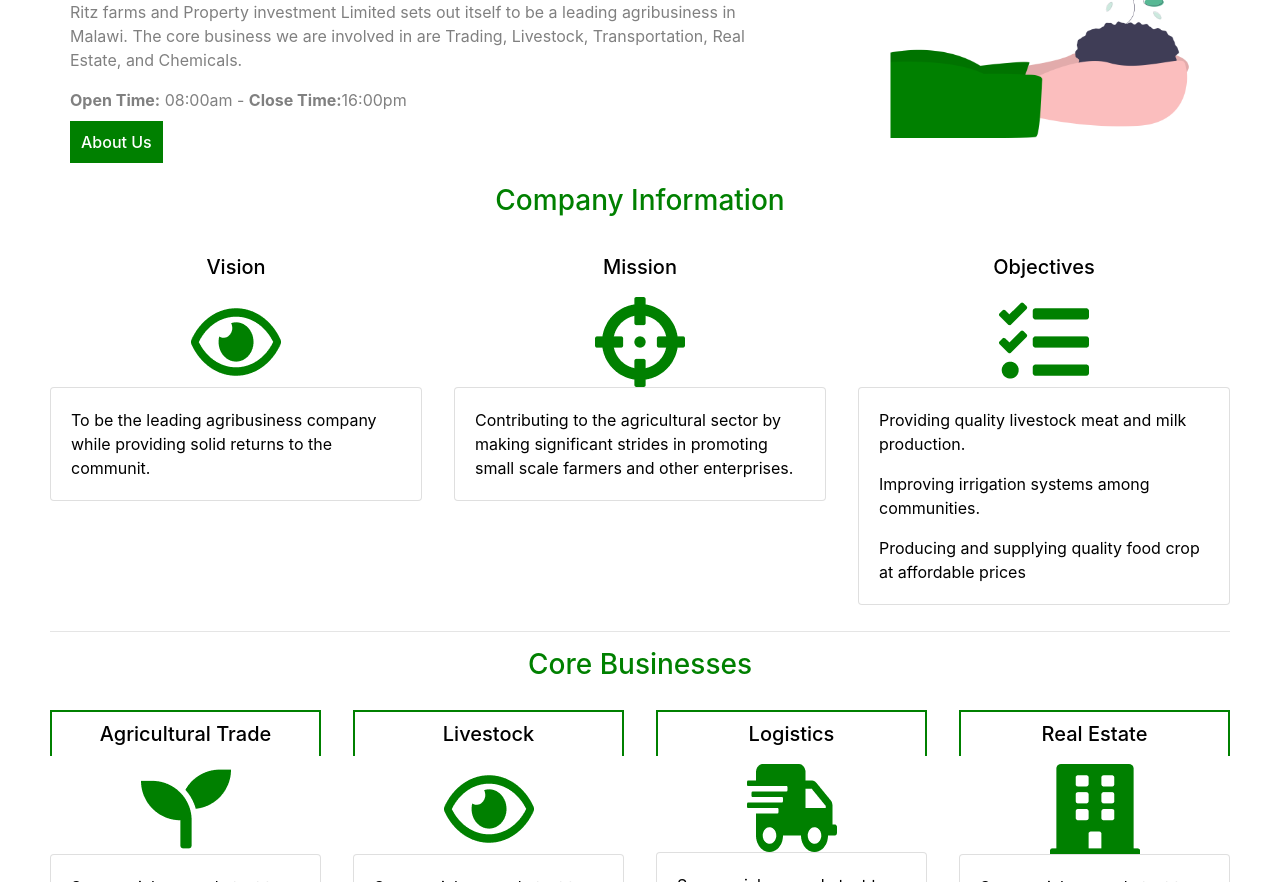
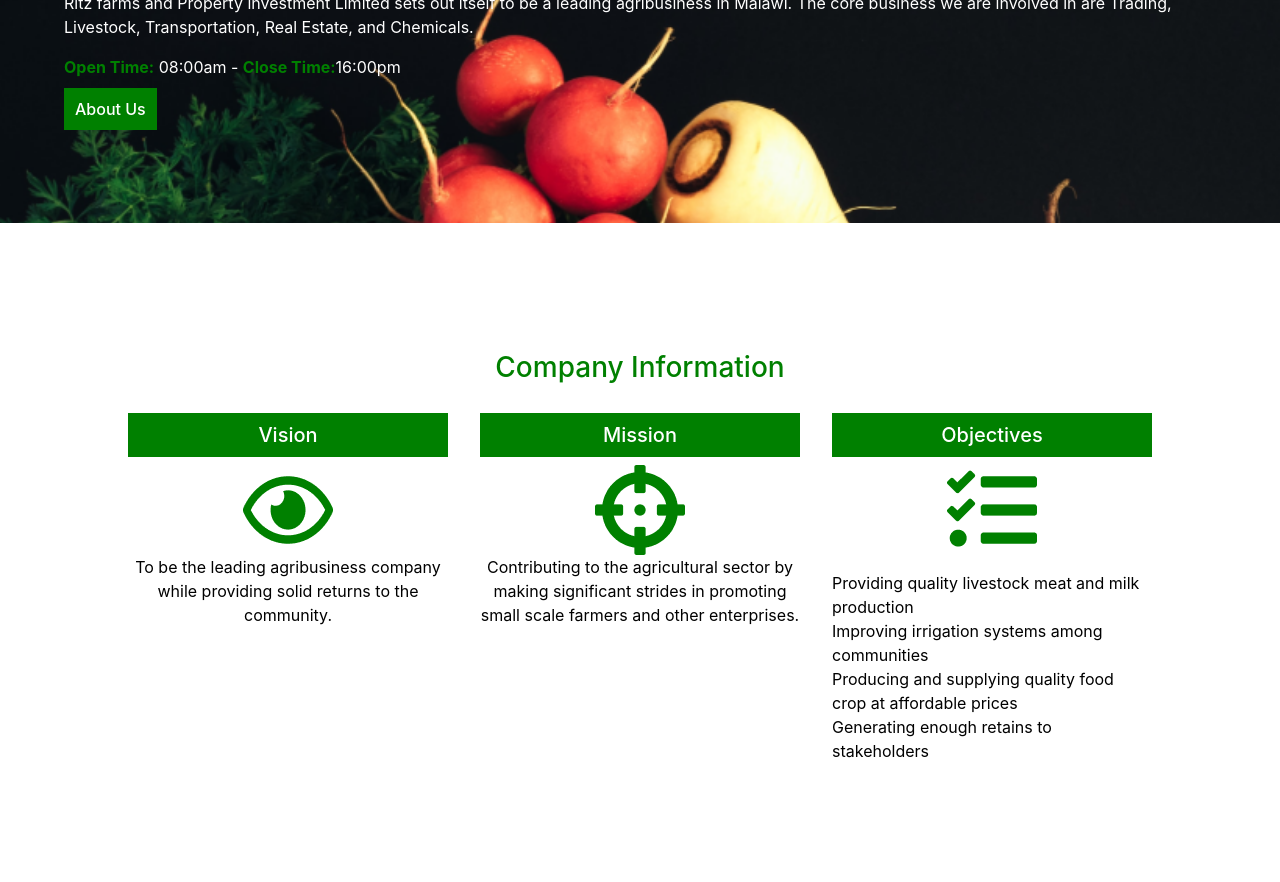
Before and after one commit to WatipasoChirambo/raf.github.io, a Gatsby site: page / in a window 1280 px wide. Shown: the part 250-1132 px from the top of the page. Built offline with nearby package versions, Linux system fonts and the light colour scheme; Gatsby itself is replaced by a stand-in of ours.

Commit message:
Company Information

```diff
--- a/gatsby-config.js
+++ b/gatsby-config.js
@@ -14,6 +14,7 @@
     `gatsby-transformer-sharp`,
     `gatsby-plugin-sharp`,
     `gatsby-plugin-styled-components`,
+    `gatsby-plugin-material-ui`,
     {
       resolve: `gatsby-source-filesystem`,
       options: {
--- a/package.json
+++ b/package.json
@@ -14,6 +14,7 @@
     "test": "echo \"Write tests! -> https://gatsby.dev/unit-testing\" && exit 1"
   },
   "dependencies": {
+    "@emotion/react": "^11.4.1",
     "@fortawesome/fontawesome-svg-core": "^1.2.35",
     "@fortawesome/free-brands-svg-icons": "^5.15.3",
     "@fortawesome/free-solid-svg-icons": "^5.15.3",
@@ -29,6 +30,7 @@
     "gatsby-plugin-google-fonts": "^1.0.1",
     "gatsby-plugin-image": "^1.3.1",
     "gatsby-plugin-manifest": "^3.8.0",
+    "gatsby-plugin-material-ui": "^4.0.3",
     "gatsby-plugin-page-creator": "^3.7.0",
     "gatsby-plugin-sass": "^4.8.0",
     "gatsby-plugin-sharp": "^3.3.1",
--- /dev/null
+++ b/src/components/Hero.js
@@ -0,0 +1,44 @@
+import React from 'react';
+import styled from "styled-components";
+import * as styles from "../styles/home.module.css";
+import { Link } from "gatsby";
+
+const Container = styled.div`
+padding-top:3%;
+padding-bottom:8%;
+margin-left:5%;
+margin-right:5%;
+opacity: 1;
+`;
+
+function Hero() {
+    return (
+        <div className={styles.hero}>
+            <Container>
+            <div>
+              <h1 style={{ color: `green`, textAlign:`left` }}>Fresh Farm Produce</h1>
+            </div>
+            <div className={styles.hero_text}>
+              <p style={{ color: `white` }}>
+                Ritz farms and Property investment Limited sets out itself to be
+                a leading agribusiness in Malawi. The core business we are
+                involved in are Trading, Livestock, Transportation, Real Estate,
+                and Chemicals.
+              </p>
+            </div>
+            <div className={styles.hero_time}>
+              <p style={{ color: `white` }}>
+                <b style={{ color: `green` }}>Open Time:</b> 08:00am - <b style={{ color: `green` }}>Close Time:</b>16:00pm
+              </p>
+            </div>
+            <div className={styles.hero_btns}>
+              <Link className={styles.btn} to="/about">
+                About Us
+              </Link>
+            </div>
+            </Container>
+        </div>
+    )
+}
+
+export default Hero
--- a/src/components/Layout.js
+++ b/src/components/Layout.js
@@ -14,7 +14,7 @@
         <>
         <Navbar/>
         <div className="layout">
-            <div className="content">
+            <div>
                 { children }
             </div>
             <footer style={{ display: `grid`,backgroundColor:`green` }} className="footer">
--- a/src/pages/index.js
+++ b/src/pages/index.js
@@ -1,91 +1,58 @@
-import { Link } from 'gatsby';
+import { Link } from "gatsby"
 import React from "react"
-import Layout from '../components/Layout'
-import * as styles from '../styles/home.module.css'
-import { StaticImage } from "gatsby-plugin-image";
-import { Card } from 'react-bootstrap';
+import Layout from "../components/Layout"
+import * as styles from "../styles/home.module.css"
+import { StaticImage } from "gatsby-plugin-image"
+import { Card } from "react-bootstrap"
+import styled from "styled-components"
+import Hero from "../components/Hero"
 
+const Objectives = styled.ul``
 
 export default function Home() {
   return (
     <Layout>
-        <div className={styles.header}>
-          <div className={styles.slogan}>
-            <div>
-              <div className={styles.hero}>
-                <h2>Fresh Farm Produce <br></br></h2>
-                <h4 style={{ color: `green` }}>"Its all yours"</h4>
-              </div>
-              <div className={styles.hero_text}>
-                <p>Ritz farms and Property investment Limited sets out itself to be a leading agribusiness in Malawi.
-                  The core business we are involved in are Trading, Livestock, Transportation, Real Estate, and Chemicals.
-                </p>
-              </div>
-              <div className={styles.hero_time}>
-                <p>
-                  <b>Open Time:</b> 08:00am - <b>Close Time:</b>16:00pm
-                </p>
-              </div>
-              <div className={styles.hero_btns}>
-                  <Link className={styles.btn} to="/about">
-                    About Us
-                  </Link>
-              </div>
-            </div>
-          </div>
-          <div style={{ textAlign: `center`, maxWidth:`auto`, maxHeight:`150`}}>
-            <StaticImage src="../images/environment.png" alt="farmer"/>
-          </div>
-        </div>
+      <Hero />
       <div className={styles.company}>
         <h3>Company Information</h3>
         <div className={styles.company_core_businesses}>
           <div className={styles.right_middle}>
-              <h5>Vision</h5>
-              <div style={{ width: '200' }}>
-                <StaticImage src="../images/eye.png" alt="farmer"/>
+            <h5 style={{ backgroundColor: "green", color: "white" }}>Vision</h5>
+            <div style={{ width: "200" }}>
+              <StaticImage src="../images/eye.png" alt="farmer" />
             </div>
-              <Card style={{ width: '100%' }}>
-                    <Card.Body>
-                      <Card.Text>
-                      To be the leading agribusiness company while providing solid returns to the communit.
-                      </Card.Text>
-                    </Card.Body>
-                  </Card>
+            <div className={styles.company_info_text}>
+              To be the leading agribusiness company while providing solid
+              returns to the community.
+            </div>
           </div>
 
           <div className={styles.left_middle}>
             <h5>Mission</h5>
-            <div style={{ width: '200' }}>
-              <StaticImage src="../images/objectives.png" alt="farmer"/>
+            <div style={{ width: "200" }}>
+              <StaticImage src="../images/objectives.png" alt="farmer" />
             </div>
-            <Card style={{ width: '100%' }}>
-                  <Card.Body>
-                    <Card.Text>
-                    Contributing to the agricultural sector by making significant strides in promoting small scale farmers and other enterprises.
-                    </Card.Text>
-                  </Card.Body>
-                </Card>
+            <div className={styles.company_info_text}>
+              Contributing to the agricultural sector by making significant
+              strides in promoting small scale farmers and other enterprises.
+            </div>
           </div>
 
           <div className={styles.left_middle}>
             <h5>Objectives</h5>
-            <div style={{ width: '200' }}>
-              <StaticImage src="../images/tasks.png" alt="farmer"/>
+            <div style={{ width: "200" }}>
+              <StaticImage src="../images/tasks.png" alt="farmer" />
             </div>
-            <Card style={{ width: '100%' }}>
-                  <Card.Body>
-                    <Card.Text>
-                    Providing quality livestock meat and milk production.
-                    </Card.Text>
-                    <Card.Text>
-                    Improving irrigation systems among communities.
-                    </Card.Text>
-                    <Card.Text>
-                      Producing and supplying quality food crop at affordable prices
-                    </Card.Text>
-                  </Card.Body>
-                </Card>
+            <div className={styles.company_info_text}>
+              <p style={{textAlign:"left"}}>
+              <ul>
+                <li>Providing quality livestock meat and milk production</li>
+                <li>Improving irrigation systems among communities</li>
+                <li>Producing and supplying quality food crop at affordable prices</li>
+                <li>Generating enough retains to stakeholders</li>
+              </ul>
+              </p>
+            </div>
           </div>
         </div>
       </div>
@@ -94,75 +61,105 @@
         <h3>Core Businesses</h3>
       </div>
       <div className={styles.middle}>
-          <Link style={{ textDecoration: `none` }} to='/agricultureTrade'>
+        <Link style={{ textDecoration: `none` }} to="/agricultureTrade">
           <div className={styles.right_middle}>
-              <h5 style={{ borderTop: `2px solid green`, borderLeft: `2px solid green`, borderRight: `2px solid green` }}>Agricultural Trade</h5>
-              <div style={{ width: '200', color:`green` }}>
-                <StaticImage src="../images/seedling.png" alt="farmer"/>
+            <h5
+              style={{
+                borderTop: `2px solid green`,
+                borderLeft: `2px solid green`,
+                borderRight: `2px solid green`,
+              }}
+            >
+              Agricultural Trade
+            </h5>
+            <div style={{ width: "200", color: `green` }}>
+              <StaticImage src="../images/seedling.png" alt="farmer" />
             </div>
-              <Card style={{ width: '100%' }}>
+            <Card style={{ width: "100%" }}>
               <Card.Body>
                 <Card.Text>
-                        Some quick example text to build on the card title and make up the bulk of
-                        the card's content.
+                  Some quick example text to build on the card title and make up
+                  the bulk of the card's content.
                 </Card.Text>
               </Card.Body>
             </Card>
           </div>
         </Link>
 
-          <Link style={{ textDecoration: `none` }} to='/livestock'>
+        <Link style={{ textDecoration: `none` }} to="/livestock">
           <div className={styles.right_middle}>
-            <h5 style={{ borderTop: `2px solid green`, borderLeft: `2px solid green`, borderRight: `2px solid green` }}>Livestock</h5>
-            <div style={{ width: '200' }}>
-              <StaticImage src="../images/eye.png" alt="farmer"/>
+            <h5
+              style={{
+                borderTop: `2px solid green`,
+                borderLeft: `2px solid green`,
+                borderRight: `2px solid green`,
+              }}
+            >
+              Livestock
+            </h5>
+            <div style={{ width: "200" }}>
+              <StaticImage src="../images/eye.png" alt="farmer" />
             </div>
-            <Card style={{ width: '100%' }}>
+            <Card style={{ width: "100%" }}>
               <Card.Body>
                 <Card.Text>
-                      Some quick example text to build on the card title and make up the bulk of
-                      the card's content.
+                  Some quick example text to build on the card title and make up
+                  the bulk of the card's content.
                 </Card.Text>
               </Card.Body>
             </Card>
           </div>
         </Link>
 
-          <Link style={{ textDecoration: `none` }} to='/'>
+        <Link style={{ textDecoration: `none` }} to="/">
           <div className={styles.right_middle}>
-            <h5 style={{ borderTop: `2px solid green`, borderLeft: `2px solid green`, borderRight: `2px solid green` }}>Logistics</h5>
-            <div style={{ width: '200' }}>
-              <StaticImage src="../images/shipping.png" alt="farmer"/>
+            <h5
+              style={{
+                borderTop: `2px solid green`,
+                borderLeft: `2px solid green`,
+                borderRight: `2px solid green`,
+              }}
+            >
+              Logistics
+            </h5>
+            <div style={{ width: "200" }}>
+              <StaticImage src="../images/shipping.png" alt="farmer" />
             </div>
-            <Card style={{ width: '100%' }}>
+            <Card style={{ width: "100%" }}>
               <Card.Body>
                 <Card.Text>
-                      Some quick example text to build on the card title and make up the bulk of
-                      the card's content.
+                  Some quick example text to build on the card title and make up
+                  the bulk of the card's content.
                 </Card.Text>
               </Card.Body>
             </Card>
           </div>
         </Link>
 
-          <Link style={{ textDecoration: `none` }} to='/'>
+        <Link style={{ textDecoration: `none` }} to="/">
           <div className={styles.right_middle}>
-            <h5 style={{ borderTop: `2px solid green`, borderLeft: `2px solid green`, borderRight: `2px solid green` }}>Real Estate</h5>
-            <div style={{ width: '200' }}>
-              <StaticImage src="../images/building.png" alt="farmer"/>
+            <h5
+              style={{
+                borderTop: `2px solid green`,
+                borderLeft: `2px solid green`,
+                borderRight: `2px solid green`,
+              }}
+            >
+              Real Estate
+            </h5>
+            <div style={{ width: "200" }}>
+              <StaticImage src="../images/building.png" alt="farmer" />
             </div>
-            <Card style={{ width: '100%' }}>
+            <Card style={{ width: "100%" }}>
               <Card.Body>
                 <Card.Text>
-                      Some quick example text to build on the card title and make up the bulk of
-                      the card's content.
+                  Some quick example text to build on the card title and make up
+                  the bulk of the card's content.
                 </Card.Text>
               </Card.Body>
             </Card>
           </div>
         </Link>
-
-
       </div>
       <hr></hr>
     </Layout>
--- a/src/styles/home.module.css
+++ b/src/styles/home.module.css
@@ -41,9 +41,10 @@
     margin-bottom: 10px;
     margin-top: 10px;
   }
-  .hero>h2{
-    text-align:left;
-    color: black;
+  .hero{
+    background-image:url('../images/veggies.png');
+    background-repeat: no-repeat;
+    background-size: cover;
   }
 
   .left_middle_background{
@@ -116,23 +117,14 @@
     color: green !important;
     max-width: fit-content;
   }
-  .card-body {
-    flex: 1 1 auto !important;
-    min-height: 1px !important;
-    padding: 1.2rem !important;
-}
-div.card-body{
-  border: none !important;
-}
-
-  .fresh{
-    color: green;
-  }
   .middle{
     display:grid;
     grid-template-columns: repeat(auto-fit, minmax(200px, 1fr));
     column-gap: 2rem;
     text-align:center;
+    margin-left:10%;
+    margin-right:10%;
+    margin-bottom:10%;
   }
 
   .middle_heading{
@@ -149,6 +141,8 @@
   }
   .left_middle>h5{
     padding: 10px;
+    color:white;
+    background-color:green;
   }
   .left_middle_info{
     display:grid;
@@ -158,7 +152,6 @@
     list-style:none;
     text-align:left;
     margin-top:5%;
-    margin-left:35%;
   }
   .left_middle h2{
     color: black;
@@ -222,8 +215,7 @@
     color: black;
   }
   .company{
-    margin-bottom:10px;
-    margin-top:10px;
+    margin:10%;
     display:grid;
     grid-template-rows:1fr;
     column-gap: 2rem;
@@ -231,7 +223,6 @@
     gap:10px;
   }
   .company>div{
-    color:black;
     text-align: center;
   }
   .company>h3{
```
Also changed, not shown: src/images/veggies.png (added), 2 other files. Lines whose indentation alone changed are shown as unchanged.
